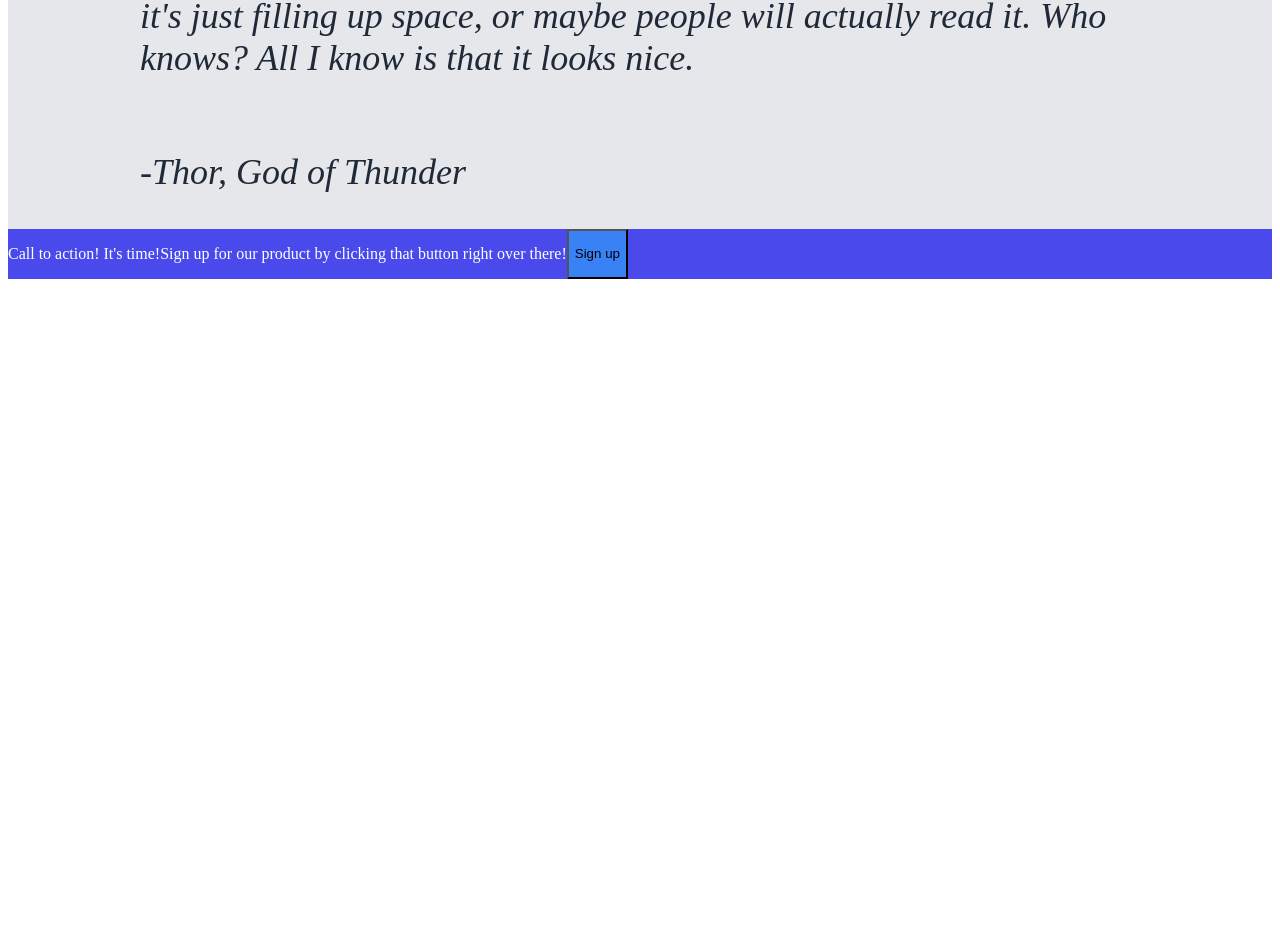
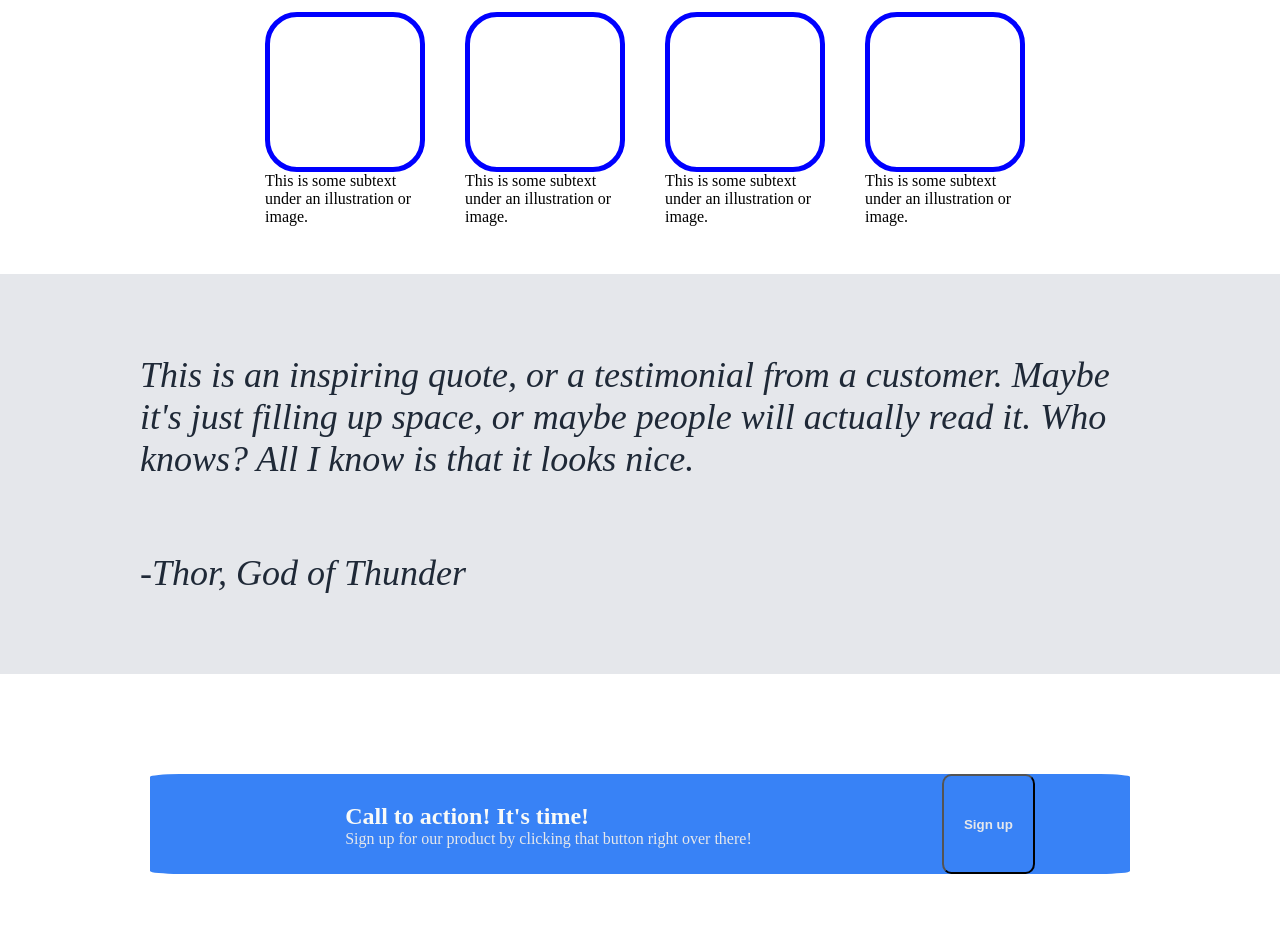
Before and after one commit to inherentspice/Landing-Page, a plain HTML site: page index.html in a window 1280 px wide. Shown: the part 674-1622 px from the top of the page. Before the commit the page ends 961 px from the top, so only its background shows below. Drawn offline with Linux system fonts and the light colour scheme.

Commit message:
Finished adding styles and refined margins and padding

```diff
--- a/index.html
+++ b/index.html
@@ -6,14 +6,19 @@
     <link rel="stylesheet" href="styles.css">
   </head>
   <body>
+
+    <!-- This is the banner at the top of the page -->
+
     <div class="banner">
       <div class="header">
+        <h1 class="logo">Header Logo</h1>
+        <div class="nav">
           <ul>
-          <li>Header Logo</li>
             <li>header link one</li>
             <li>header link two</li>
             <li>header link three</li>
           </ul>
+        </div>
       </div>
       <div class="welcome-header">
         <div class="site-description">
@@ -23,11 +28,14 @@
           </p>
           <button>Sign up</button>
         </div>
-      </div>
         <div class="header-image">
           this is a placeholder for an image
         </div>
       </div>
+    </div>
+
+    <!-- end of banner -->
+
     <div class="page-body">
       <h1>Some random information</h1>
       <div class="images">
@@ -60,9 +68,13 @@
 
     </div>
     <div class="footer">
+      <div class="button-box">
+        <div class="text-box">
           <p>Call to action! It's time!</p>
           <p>Sign up for our product by clicking that button right over there!</p>
+        </div>
         <button>Sign up</button>
+      </div>
     </div>
   </body>
 </html>
--- a/styles.css
+++ b/styles.css
@@ -1,6 +1,7 @@
 body {
   display: flex;
   flex-direction: column;
+  margin: 0;
 }
 
 .banner {
@@ -11,38 +12,51 @@ body {
 
 .header {
   display: flex;
+  justify-content: space-evenly;
 }
 
 .welcome-header {
   display: flex;
+  padding: 100px;
+  justify-content: space-evenly;
 }
 
 .welcome-header h1:first-child {
   font-size: 48px;
   font-weight: 800;
   color: #F9FAF8;
+  margin-bottom: 0;
+  padding: 0;
 }
 
 .site-description > p {
   color: #E5E7EB;
   font-size: 18px;
 }
+
 ul {
   text-decoration: none;
   list-style: none;
   display: flex;
   color: #E5E7EB;
   font-size: 18px;
+  align-items: center;
 }
 
-ul li:first-child {
+li {
+  flex: 1;
+}
+
+.logo  {
   color: #F9FAF8;
   font-size: 24px;
+  font-weight: 900;
 }
 
 .site-description {
   display: flex;
   flex-direction: column;
+  max-width: 400px;
 }
 
 .header-image {
@@ -57,6 +71,7 @@ ul li:first-child {
   flex-direction: column;
   justify-content: center;
   align-items: center;
+  min-height: 400px;
 }
 
 .page-body h1:first-child {
@@ -91,6 +106,8 @@ ul li:first-child {
   display: flex;
   flex-direction: column;
   align-items: center;
+  justify-content: center;
+  min-height: 400px;
 }
 
 .quote > p {
@@ -98,14 +115,53 @@ ul li:first-child {
 }
 
 .footer {
-  background-color: rgb(73, 73, 236);
+  background-color: none;
   display: flex;
+  min-height: 300px;
+  justify-items: center;
+  align-content: center;
 }
 
-.footer > p {
-  color: white
+.button-box {
+  display: flex;
+  background-color: #3882f6;
+  justify-content: space-around;
+  margin: 100px;
+  margin-left: 150px;
+  margin-right: 150px;
+  border-radius: 3%;
+  width: 100%;
+}
+
+.text-box {
+  display: flex;
+  flex-direction: column;
+  align-items: flex-start;
+  justify-content: flex-end;
+  padding-left: 100px;
+  padding-top: 10px;
+  padding-bottom: 10px;
+}
+
+.text-box p:first-child {
+  font-size: 24px;
+  font-weight: 800;
+  color: #F9FAF8;
+  margin-bottom: 0;
+}
+.text-box > p {
+  color: #E5E7EB;
+  margin-top: 0;
 }
 
 button {
   background-color: #3882f6;
+  width: fit-content;
+  color: #E5E7EB;
+  padding-left: 20px;
+  padding-right: 20px;
+  padding-top: 5px;
+  padding-bottom: 5px;
+  border-radius: 10%;
+  font-weight: 800;
 }
```
Lines whose indentation alone changed are shown as unchanged.
